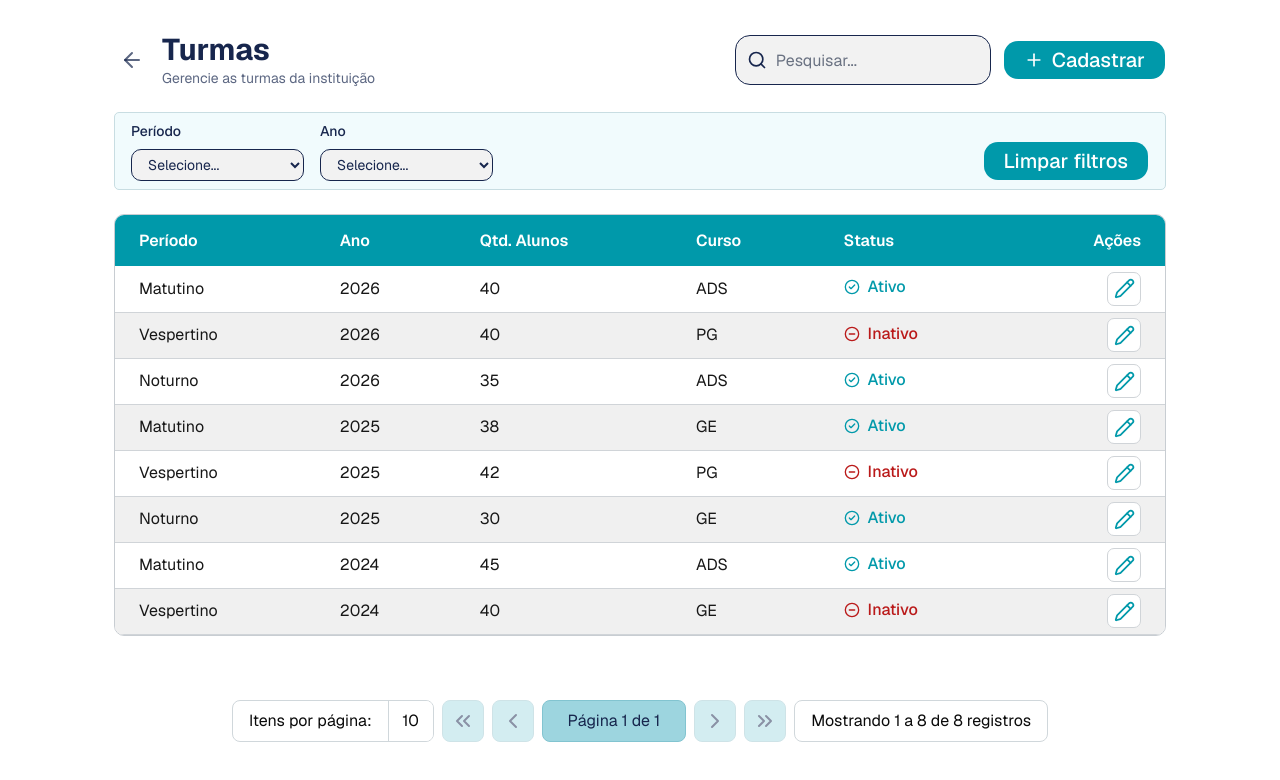
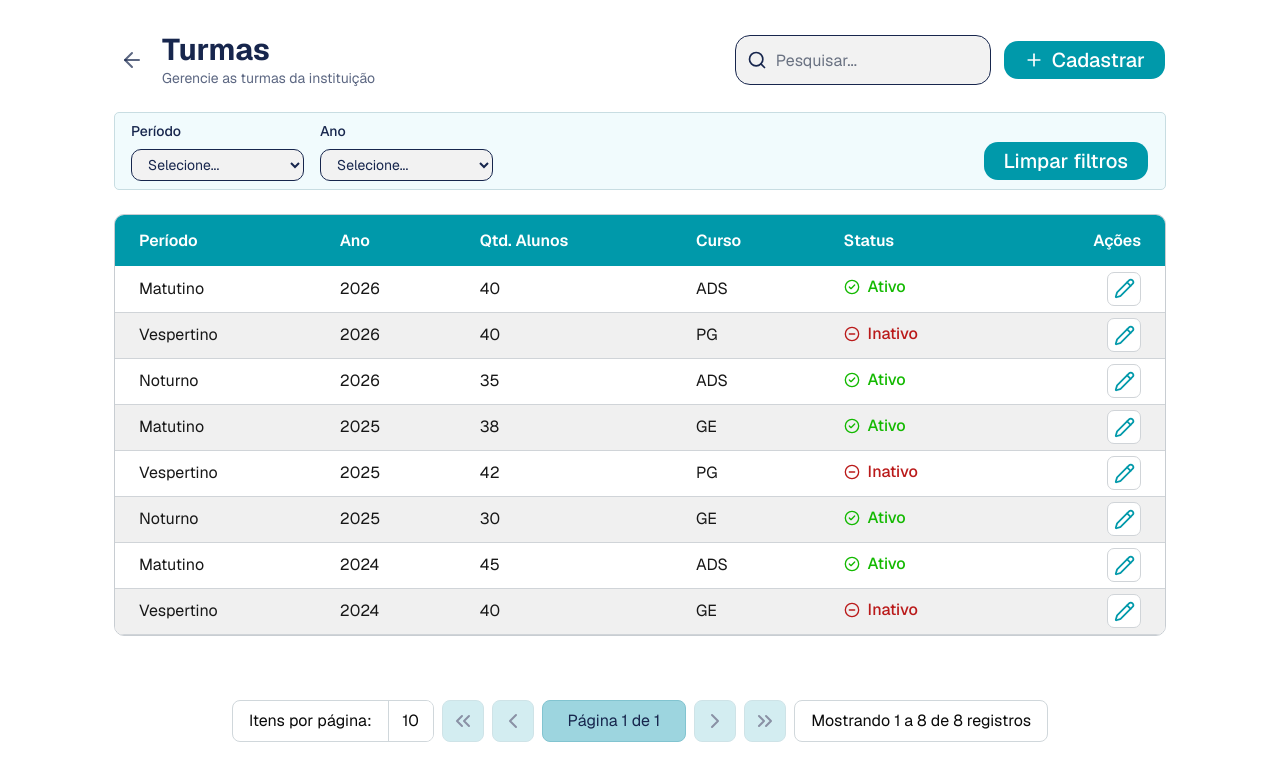
Before and after one commit to PI-AMS-2025-2026/frontend-nextjs, a Next.js app: page /coordenador/estrutura-academica/turmas in a window 1280 px wide. Shown: the top 780 px of the page. Built offline with nearby package versions, Linux system fonts and the light colour scheme.

Commit message:
feat: Tela Turmas (ajuste na cor do status Ativo)

```diff
--- a/src/components/turmas/turmas-listagem.tsx
+++ b/src/components/turmas/turmas-listagem.tsx
@@ -201,7 +201,7 @@ export function TurmasListagem() {
                                 headerClassName: "min-w-[140px]",
                                 render: (t) =>
                                     t.status === "Ativo" ? (
-                                        <span className="inline-flex items-center gap-2 font-medium text-[#0099AA]">
+                                        <span className="inline-flex items-center gap-2 font-medium text-[#13B900]">
                                             <CircleCheck className="size-4" />
                                             Ativo
                                         </span>
```
